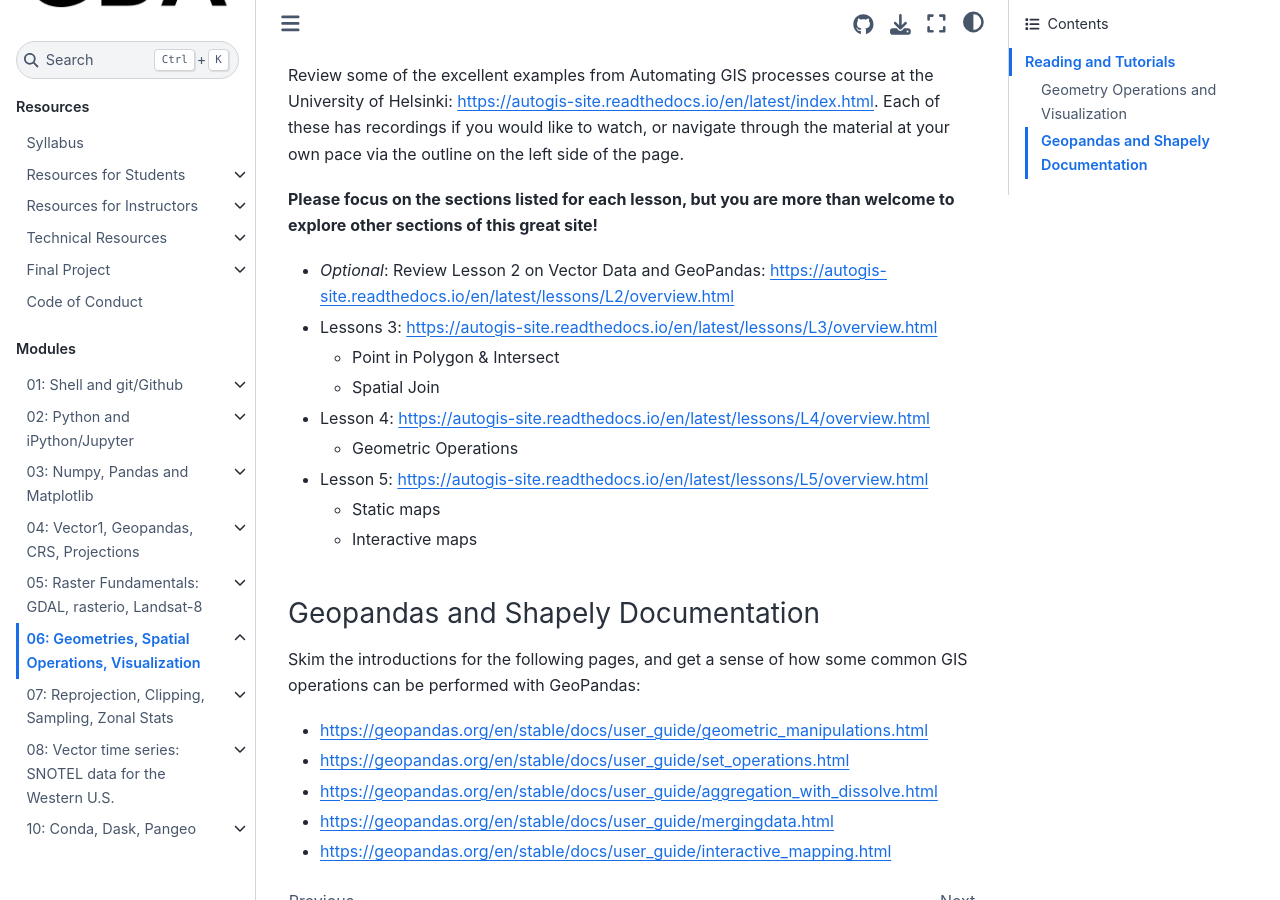
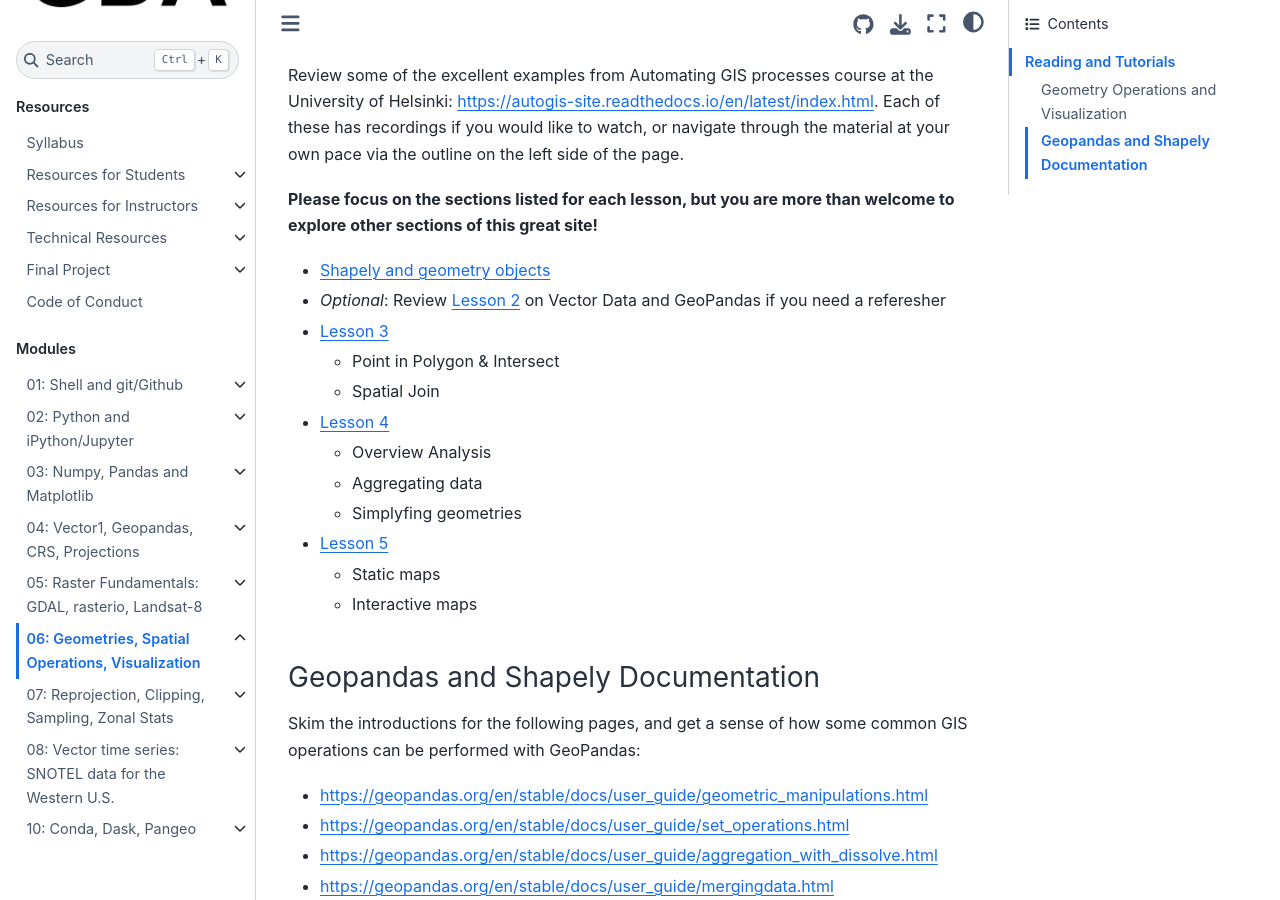
Before and after one commit to UW-GDA/jupyterbook, a Jupyter Book: the page built from book/modules/06_Vector2_Geometries_SpatialOps_Viz/06_Vector2_Geometries_SpatialOps_Viz_prep.md, in a window 1280 px wide and 900 px high, scrolled down 592 px. Built offline with Jupyter Book 1.0.4 settings and Sphinx 7.4.7 and the Sphinx Book theme 1.1.4, drawn with Linux system fonts in a browser that asks for light colours; pages that are not in the unit, such as notebooks, are missing from menus.

Commit message:
Update 06_Vector2_Geometries_SpatialOps_Viz_prep.md

```diff
--- a/book/modules/06_Vector2_Geometries_SpatialOps_Viz/06_Vector2_Geometries_SpatialOps_Viz_prep.md
+++ b/book/modules/06_Vector2_Geometries_SpatialOps_Viz/06_Vector2_Geometries_SpatialOps_Viz_prep.md
@@ -14,13 +14,16 @@ Review some of the excellent examples from Automating GIS processes course at th
 
 **Please focus on the sections listed for each lesson, but you are more than welcome to explore other sections of this great site!**
 
-* *Optional*: Review Lesson 2 on Vector Data and GeoPandas: https://autogis-site.readthedocs.io/en/latest/lessons/L2/overview.html
-* Lessons 3: https://autogis-site.readthedocs.io/en/latest/lessons/L3/overview.html
+* [Shapely and geometry objects](https://autogis-site.readthedocs.io/en/latest/lessons/lesson-1/geometry-objects.html)
+* *Optional*: Review [Lesson 2](https://autogis-site.readthedocs.io/en/latest/lessons/lesson-2/overview.html) on Vector Data and GeoPandas if you need a referesher
+* [Lesson 3](https://autogis-site.readthedocs.io/en/latest/lessons/lesson-3/overview.html)
     * Point in Polygon & Intersect
     * Spatial Join
-* Lesson 4: https://autogis-site.readthedocs.io/en/latest/lessons/L4/overview.html
-    * Geometric Operations
-* Lesson 5: https://autogis-site.readthedocs.io/en/latest/lessons/L5/overview.html
+* [Lesson 4](https://autogis-site.readthedocs.io/en/latest/lessons/lesson-4/overview.html)
+   * Overview Analysis
+   * Aggregating data
+   * Simplyfing geometries
+* [Lesson 5](https://autogis-site.readthedocs.io/en/latest/lessons/lesson-5/overview.html)
     * Static maps
     * Interactive maps
 
```
